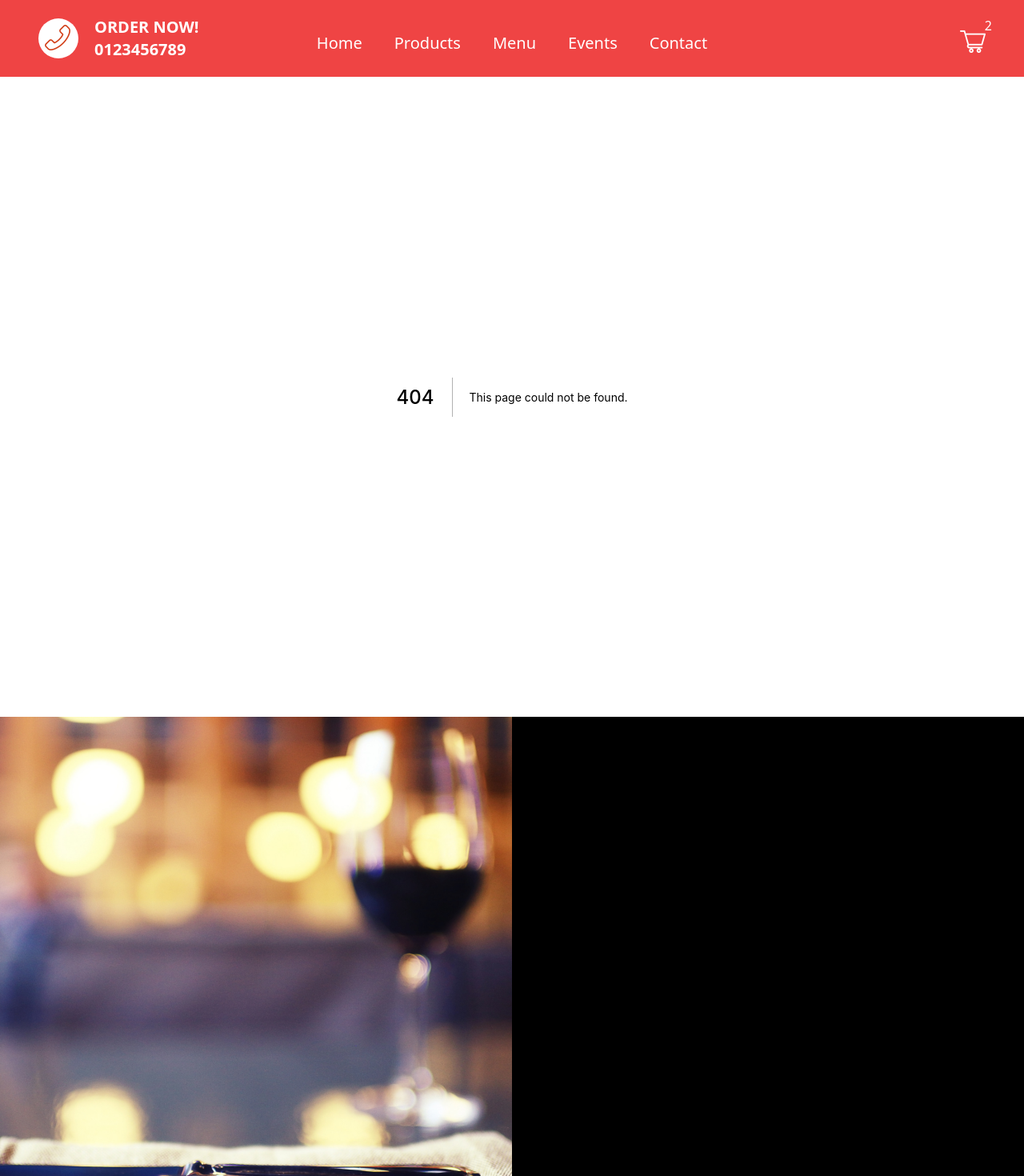
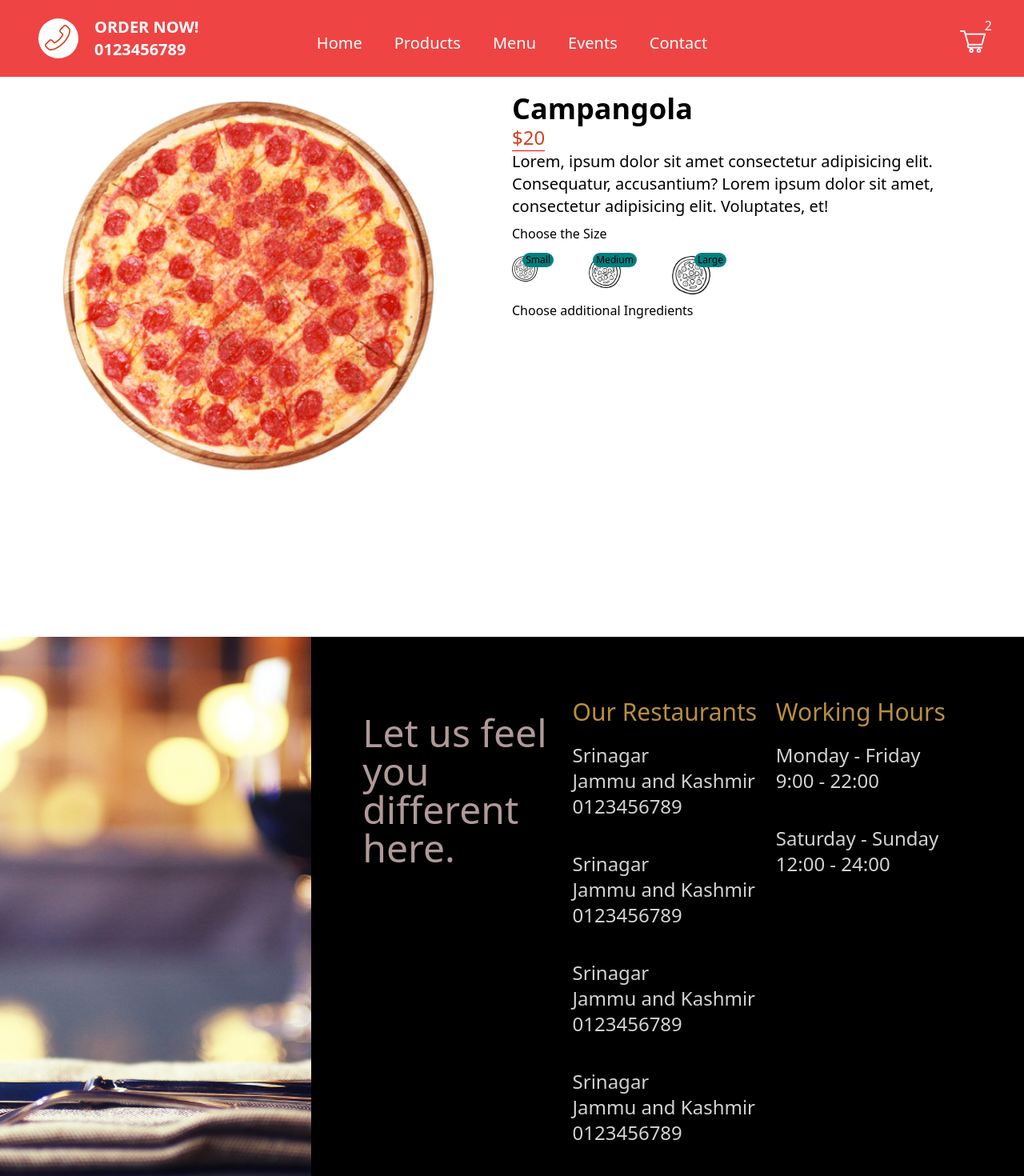
Before and after one commit to irfan378/Food-APP, a Next.js app: page /product/1 in a window 1280 px wide. Before the commit this address had no page. Shown: the top 1470 px of the page at 80% size. Built offline with nearby package versions, Linux system fonts and the light colour scheme.

Commit message:
product page

```diff
--- a/component/Footer.tsx
+++ b/component/Footer.tsx
@@ -4,41 +4,41 @@ import Image from "next/image";
 
 const Footer: NextPage = () => {
   return (
-    <div className="h-[calc(100vh-100px)] bg-black flex ">
-      <div className="flex-[1] relative flex">
+    <div className="container2 h-[calc(100vh-100px)] bg-black flex ">
+      <div className="flex-[1] relative flex item">
         <Image src="/img/bg.png" objectFit="cover" layout="fill" alt="" />
       </div>
-      <div className="flex-[1] relative flex">
-        <div className="flex-[1]">
-          <h2>
-            Lorem ipsum dolor sit amet consectetur adipisicing elit. Et, in?
+      <div className="flex-[2] p-14 justify-between relative flex item">
+        <div className="flex-[1] card px-2 py-5 ">
+          <h2 className="motto text-[#b09999]  py-5 font-medium  text-5xl">
+           Let us feel you different here.
           </h2>
         </div>
-        <div>
-          <h1>Our Restaurants</h1>
-          <p>
+        <div className="card flex-[1] px-0 py-5">
+          <h1 className="title text-3xl text-[#b7903c]">Our Restaurants</h1>
+          <p className="text text-[lightgrey] text-2xl py-5 font-thin">
             Srinagar <br /> Jammu and Kashmir <br />
             0123456789
           </p>
-          <p>
+          <p className="text text-[lightgrey] text-2xl py-5 font-thin">
             Srinagar <br /> Jammu and Kashmir <br />
             0123456789
           </p>
-          <p>
+          <p className="text text-[lightgrey] text-2xl py-5 font-thin">
             Srinagar <br /> Jammu and Kashmir <br />
             0123456789
           </p>
-          <p>
+          <p className="text text-[lightgrey] text-2xl py-5 font-thin">
             Srinagar <br /> Jammu and Kashmir <br />
             0123456789
           </p>
         </div>
-        <div className="flex-[1] relative flex">
-          <h1>Working Hours</h1>
-          <p>
+        <div className="card  flex-[1] px-0 py-5">
+          <h1 className="title text-3xl text-[#b7903c]">Working Hours</h1>
+          <p className="text text-[lightgrey] text-2xl py-5 font-thin">
             Monday - Friday <br /> 9:00 - 22:00
           </p>
-          <p>
+          <p className="text text-[lightgrey] text-2xl py-5 font-thin">
             Saturday - Sunday <br />
             12:00 - 24:00
           </p>
--- /dev/null
+++ b/pages/product/[id].tsx
@@ -0,0 +1,58 @@
+import { NextPage } from "next";
+import React, { useState } from "react";
+import Image from "next/image";
+const Product: NextPage = () => {
+  const [size, setSize] = useState<number>(0);
+  const pizza = {
+    id: 1,
+    img: "/img/pizza.png",
+    name: "Campangola",
+    price: [20, 26, 30],
+    desc: "Lorem, ipsum dolor sit amet consectetur adipisicing elit. Consequatur, accusantium?  Lorem ipsum dolor sit amet, consectetur adipisicing elit. Voluptates, et!",
+  };
+  return (
+    <div className="containers h-[calc(100vh-100px)] flex">
+      <div className="left flex-[1] h-full flex item-center justify-center">
+        <div className="imgContainer w-3/4 h-3/4 relative">
+          <Image src={pizza.img} objectFit="contain" layout="fill" alt="" />
+        </div>
+      </div>
+      <div className="right flex-[1] p-5">
+        <h1 className="title text-4xl font-semibold">{pizza.name}</h1>
+        <span className="price text-[#d1411e] text-2xl font-normal border-b border-solid border-[red]">
+          ${pizza.price[size]}
+        </span>
+        <p className="desc text-xl">{pizza.desc}</p>
+        <h3 className="choose py-2">Choose the Size</h3>
+        <div className="sizes py-2 flex justify-between w-[40%] cursor-pointer">
+          <div className="size w-8 h-8 relative" onClick={() => setSize(0)}>
+            <Image src="/img/size.png" alt="" layout="fill" />
+            <span className="number absolute -top-1 -right-5 bg-[teal] text-[12px] py-0 px-1 rounded-xl">
+              Small
+            </span>
+          </div>
+          <div className="size w-10 h-10 relative" onClick={() => setSize(1)}>
+            <Image src="/img/size.png" alt="" layout="fill" />
+            <span className="number absolute -top-1 -right-5 bg-[teal] text-[12px] py-0 px-1 rounded-xl">
+              Medium
+            </span>
+          </div>
+          <div className="size w-12 h-12 relative" onClick={() => setSize(2)}>
+            <Image src="/img/size.png" alt="" layout="fill" />
+            <span className="number absolute -top-1 -right-5 bg-[teal] text-[12px] py-0 px-1 rounded-xl">
+              Large
+            </span>
+          </div>
+        </div>
+        <h3 className="choose">Choose additional Ingredients</h3>
+        <div className="ingredients">
+            <div className="options">
+
+            </div>
+        </div>
+      </div>
+    </div>
+  );
+};
+
+export default Product;
```
